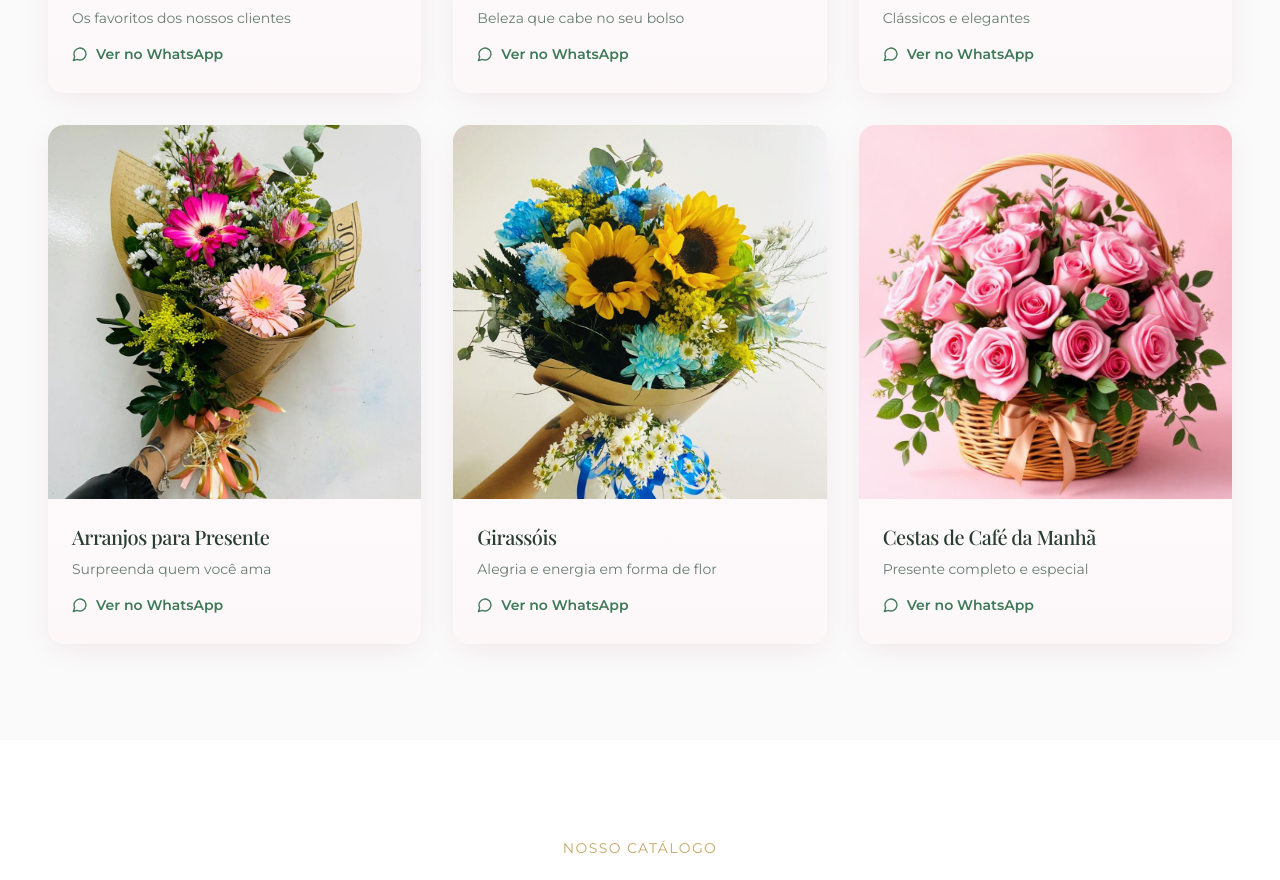
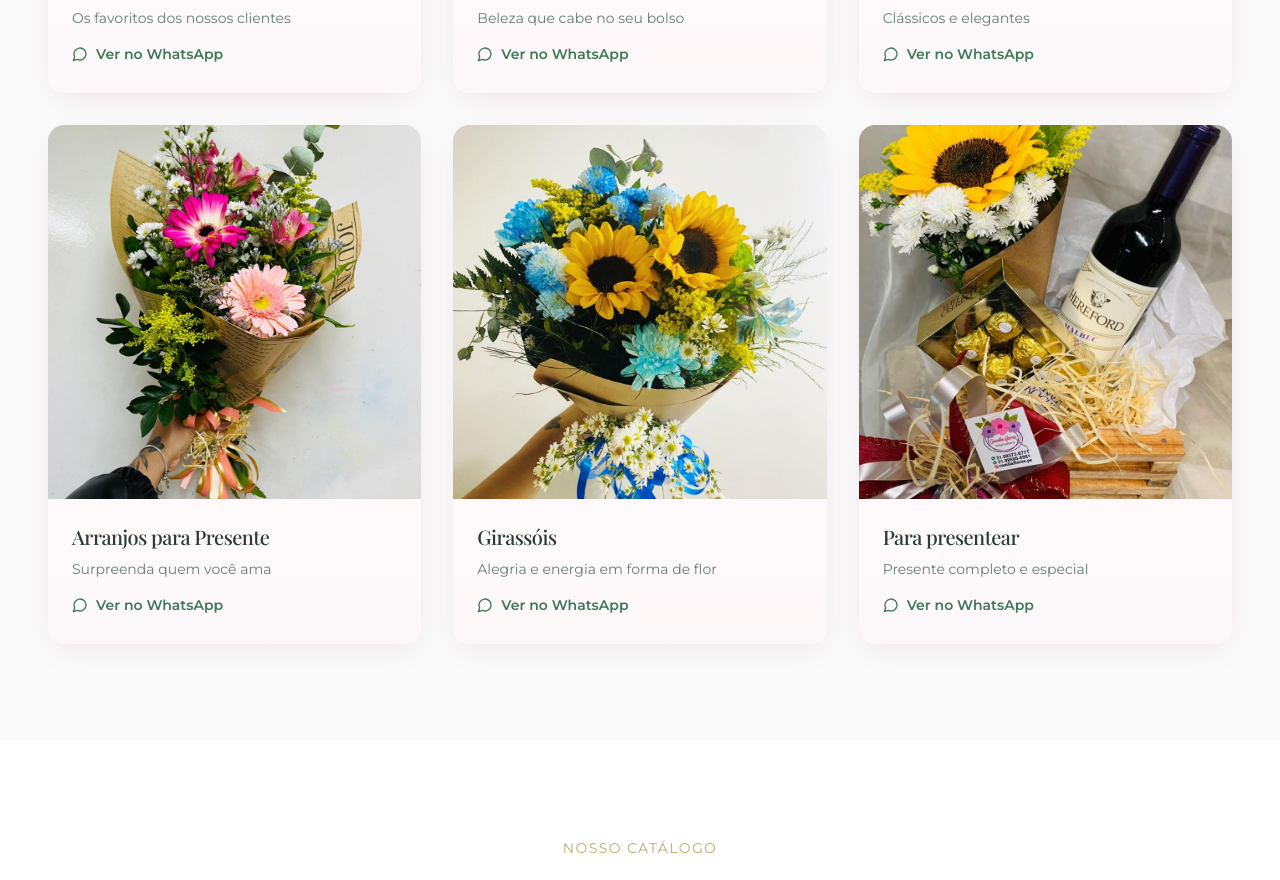
Before and after one commit to henrique3ab/CamilaFlores, a React (Vite) app: page / in a window 1280 px wide. Shown: the part 1582-2462 px from the top of the page. Built offline with nearby package versions, Linux system fonts and the light colour scheme; the HTML template or start-up script is replaced by a standard one; a web font is replaced by a local one.

Commit message:
Update CategoriesSection.tsx

```diff
--- a/src/components/CategoriesSection.tsx
+++ b/src/components/CategoriesSection.tsx
@@ -46,9 +46,9 @@ const categories = [
   },
   {
     id: 6,
-    title: "Cestas de Café da Manhã",
+    title: "Para presentear",
     description: "Presente completo e especial",
-    image: cestaFlores,
+    image: "/images/catalogue/caixaVinho.jpg",
     message: "Olá! Quero ver cestas de café da manhã.",
   },
 ];
```
